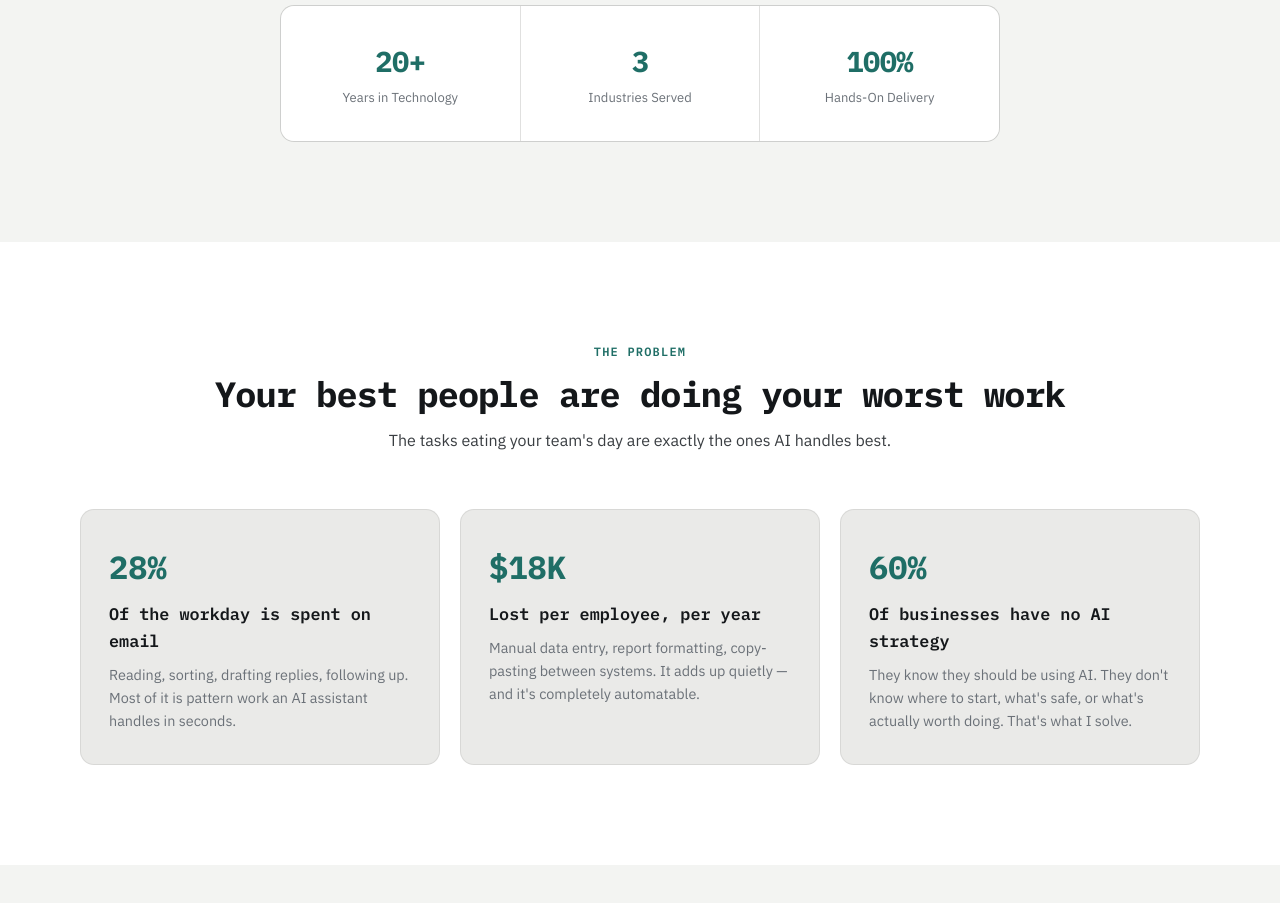
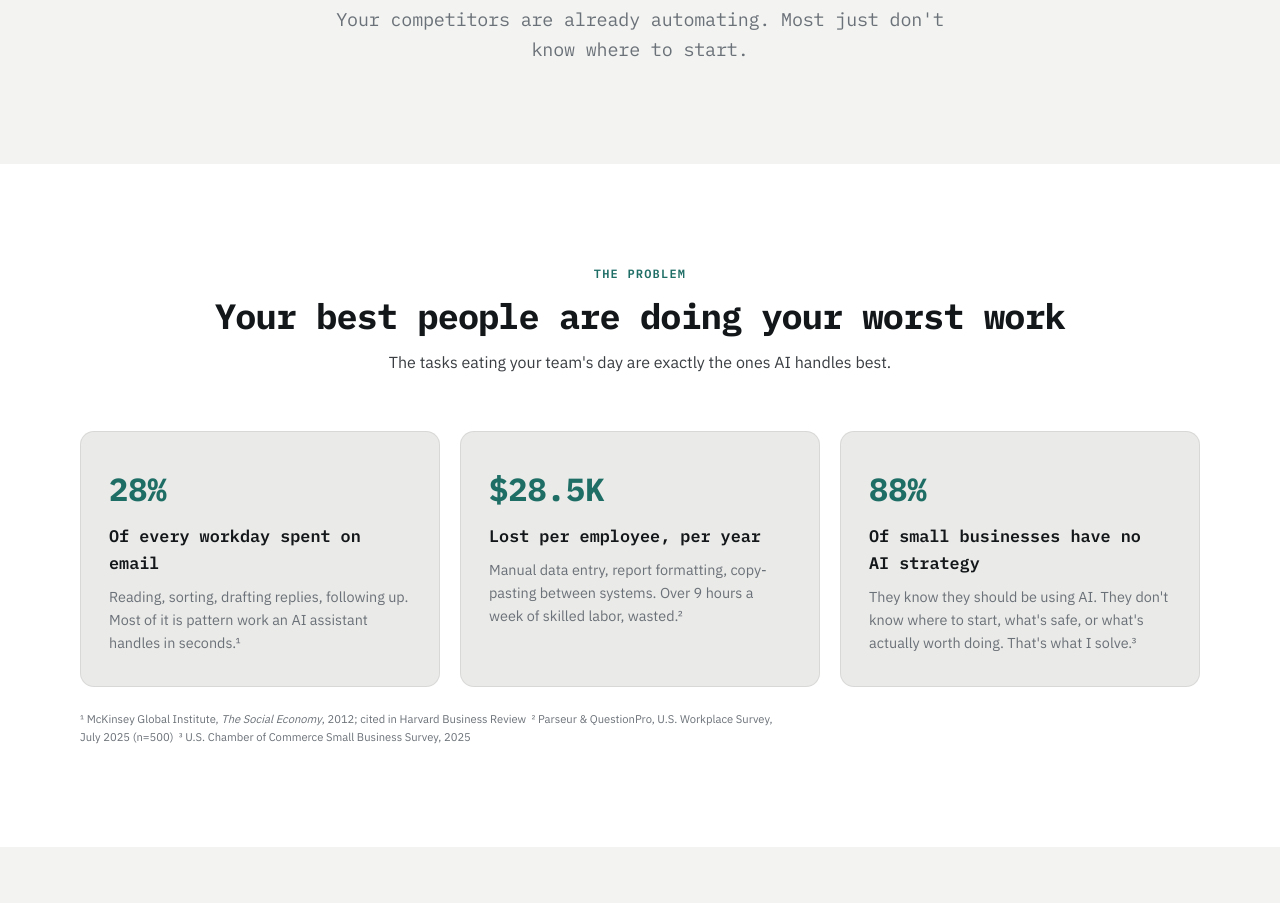
Before and after one commit to jingyen/jeffcheung.ai, a plain HTML site: page docs/index.html in a window 1280 px wide. Shown: the part 643-1546 px from the top of the page. Drawn offline with Linux system fonts and the light colour scheme.

Commit message:
Replace stats bar with tagline, update problem cards with sourced data + footnotes

```diff
--- a/docs/index.html
+++ b/docs/index.html
@@ -170,18 +170,17 @@
       <a href="https://calendly.com/YOUR-LINK" class="hero-cta">Book a Free Assessment <svg xmlns="http://www.w3.org/2000/svg" fill="none" viewBox="0 0 24 24" stroke-width="2" stroke="currentColor"><path stroke-linecap="round" stroke-linejoin="round" d="M13.5 4.5 21 12m0 0-7.5 7.5M21 12H3"/></svg></a>
       <p class="hero-sub">30 minutes. No pitch. I'll tell you where AI saves you time and money.</p>
     </div></section>
-    <section class="section" style="padding-top:0;"><div class="container"><div class="stats">
-      <div class="stat"><div class="stat-num">20+</div><div class="stat-label">Years in Technology</div></div>
-      <div class="stat"><div class="stat-num">3</div><div class="stat-label">Industries Served</div></div>
-      <div class="stat"><div class="stat-num">100%</div><div class="stat-label">Hands-On Delivery</div></div>
-    </div></div></section>
+    <section class="section" style="padding-top:0;"><div class="container">
+      <p style="font-family:'IBM Plex Mono',monospace; font-size:clamp(0.95rem,2vw,1.15rem); color:var(--text-muted); text-align:center; max-width:640px; margin:0 auto; letter-spacing:-0.01em;">Your competitors are already automating. Most just don't know where to start.</p>
+    </div></section>
     <section class="section problems"><div class="container">
       <div class="sh"><div class="sh-tag">The Problem</div><h2>Your best people are doing your worst work</h2><p>The tasks eating your team's day are exactly the ones AI handles best.</p></div>
       <div class="problem-grid">
-        <div class="problem-card"><div class="problem-stat">28%</div><h3>Of the workday is spent on email</h3><p>Reading, sorting, drafting replies, following up. Most of it is pattern work an AI assistant handles in seconds.</p></div>
-        <div class="problem-card"><div class="problem-stat">$18K</div><h3>Lost per employee, per year</h3><p>Manual data entry, report formatting, copy-pasting between systems. It adds up quietly — and it's completely automatable.</p></div>
-        <div class="problem-card"><div class="problem-stat">60%</div><h3>Of businesses have no AI strategy</h3><p>They know they should be using AI. They don't know where to start, what's safe, or what's actually worth doing. That's what I solve.</p></div>
+        <div class="problem-card"><div class="problem-stat">28%</div><h3>Of every workday spent on email</h3><p>Reading, sorting, drafting replies, following up. Most of it is pattern work an AI assistant handles in seconds.¹</p></div>
+        <div class="problem-card"><div class="problem-stat">$28.5K</div><h3>Lost per employee, per year</h3><p>Manual data entry, report formatting, copy-pasting between systems. Over 9 hours a week of skilled labor, wasted.²</p></div>
+        <div class="problem-card"><div class="problem-stat">88%</div><h3>Of small businesses have no AI strategy</h3><p>They know they should be using AI. They don't know where to start, what's safe, or what's actually worth doing. That's what I solve.³</p></div>
       </div>
+      <p style="font-size:0.7rem; color:var(--text-muted); margin-top:24px; line-height:1.6; max-width:700px;">¹ McKinsey Global Institute, <em>The Social Economy</em>, 2012; cited in Harvard Business Review &nbsp;² Parseur &amp; QuestionPro, U.S. Workplace Survey, July 2025 (n=500) &nbsp;³ U.S. Chamber of Commerce Small Business Survey, 2025</p>
     </div></section>
     <section class="section" id="services"><div class="container">
       <div class="sh"><div class="sh-tag">Services</div><h2>AI that works inside your business, not alongside it</h2><p>Not chatbots. Not prompt guides. Operational AI systems connected to your actual tools.</p></div>
```
Also changed, not shown: html/index.html (+7 -8 lines).
